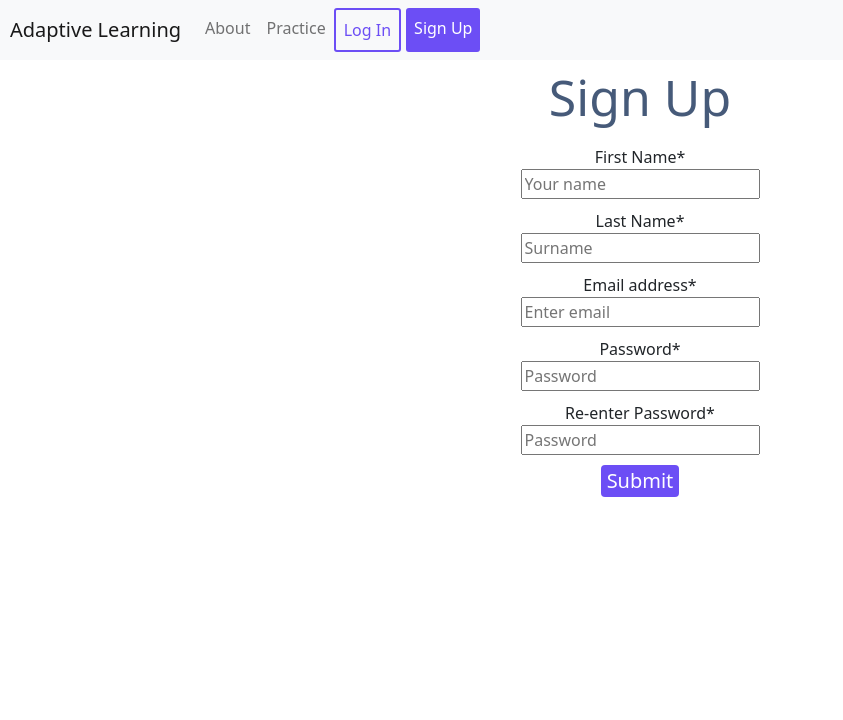
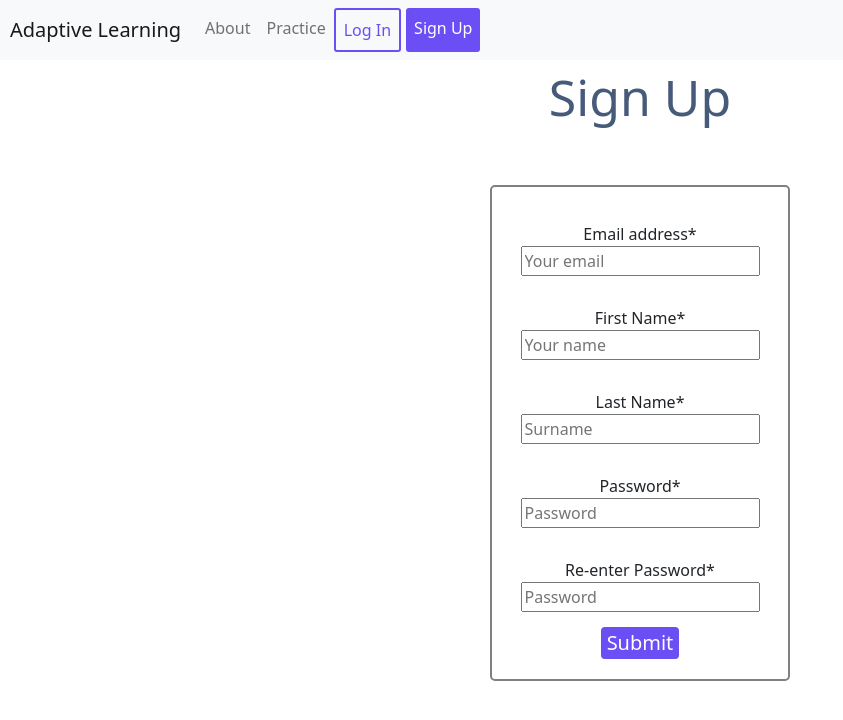
Before and after one commit to adaptivemaths/ALE, a React (Create React App) app in the folder frontend/: page /signup in a window 1280 px wide. Shown: the top 720 px of the page, without its empty margins (0-843 px from the left). Built offline with nearby package versions, Linux system fonts and the light colour scheme; no server answers.

Commit message:
Improve styling for login and signup forms

```diff
--- a/frontend/src/components/home_page/homePage.css
+++ b/frontend/src/components/home_page/homePage.css
@@ -80,3 +80,7 @@ footer {
     border-right: 0;
     align-items: center;
 }
+
+.mail-input input {
+    border-style: none;
+}
--- a/frontend/src/components/login/Login.js
+++ b/frontend/src/components/login/Login.js
@@ -6,31 +6,33 @@ import "./login.css";
 export default class Login extends React.Component {
     render() {
         return (
-            <>
+           <div>
                 <NavBar/>
-                <div className="login-wrapper">
+
                 <div className="login-title">
                     Login
                 </div>
+
+                <div className="login-wrapper">
                     <form>
+                        <span className="login-form">
                             <div className="login-field">
-                            <label className="login-label">Email address*</label>
-                            <input type="email" placeholder="Enter email" />
+                                <label className="login-label">Username</label>
+                                <input name="email" type="email" placeholder="Enter email" />
                             </div>
 
                             <div className="login-field">
-                            <label className="login-label">Password*</label>
-                            <input type="password" placeholder="Password" />
+                                <label className="login-label">Password</label>
+                                <input name="password" type="password" placeholder="Password" />
                             </div>
 
-                        <div className="login-field">
                             <button id="login-submit">
                                 Login
                             </button>
-                        </div>
+                        </span>
                     </form>
                 </div>
-            </>
+            </div>
         );
     }
 }
--- a/frontend/src/components/login/login.css
+++ b/frontend/src/components/login/login.css
@@ -1,24 +1,40 @@
 .login-wrapper {
-    align-items: center;
+    display: flex;
+    justify-content: center;
+    width: 100%;
+    height: auto;
+    flex-wrap: wrap;
 }
 
 .login-title {
     text-align: center;
     color: rgb(70, 90, 121);
     font-size: 50px;
+    flex-wrap: wrap;
 }
 
 .login-field {
     text-align: center;
     margin: 10px;
+    align-items: center;
+    padding: 10px;
 }
 
 .login-label {
-    display: block;
+
 }
 
 .login-form {
     align-items: center;
+    border: 2px solid gray;
+    border-radius: 5px;
+    display: flex;
+    justify-content: center;
+    width: 300px;
+    height: auto;
+    flex-wrap: wrap;
+    padding: 20px;
+    margin-top: 50px;
 }
 
 #login-submit {
--- a/frontend/src/components/signup/SignUp.js
+++ b/frontend/src/components/signup/SignUp.js
@@ -12,40 +12,41 @@ export default class SignUp extends React.Component {
                     <div className="signup-title">
                         Sign Up
                     </div>
+                    <br/>
 
-
+                    <div className="signup-wrapper">
                         <form className="signup-form">
                             <div className="signup-field">
+                                <label className="signup-label">Email address*</label>
+                                <input name="email" type="email" placeholder="Your email" />
+                            </div>
+
+                            <div className="signup-field">
                                 <label className="signup-label">First Name*</label>
-                            <input type="text" placeholder="Your name" />
+                                <input name="firstName" type="text" placeholder="Your name" />
                             </div>
 
                             <div className="signup-field">
                                 <label className="signup-label">Last Name*</label>
-                            <input type="text" placeholder="Surname" />
+                                <input name="lastName" type="text" placeholder="Surname" />
                             </div>
 
-                        <div className="signup-field">
-                            <label className="signup-label">Email address*</label>
-                            <input type="email" placeholder="Enter email" />
-                        </div>
 
                             <div className="signup-field">
                                 <label className="signup-label">Password*</label>
-                            <input type="password" placeholder="Password" />
+                                <input name="password" type="password" placeholder="Password" />
                             </div>
 
                             <div className="signup-field">
                                 <label className="signup-label">Re-enter Password*</label>
-                            <input type="password" placeholder="Password" />
+                                <input  name="reenterPassword" type="password" placeholder="Password" />
                             </div>
 
-                        <div className="signup-field">
-                                <button id="signin-submit">
+                            <button id="signup-submit">
                                 Submit
                             </button>
+                        </form>
                     </div>
-                    </form>
                 </div>
             </>
         );
--- a/frontend/src/components/signup/signup.css
+++ b/frontend/src/components/signup/signup.css
@@ -1,27 +1,44 @@
 .signup-wrapper {
-    align-items: center;
+    display: flex;
+    justify-content: center;
+    width: 100%;
+    height: auto;
+    flex-wrap: wrap;
+    margin-bottom: 20px;
 }
 
 .signup-title {
     text-align: center;
     color: rgb(70, 90, 121);
     font-size: 50px;
+    flex-wrap: wrap;
 }
 
 .signup-field {
     text-align: center;
     margin: 10px;
+    align-items: center;
+    padding: 5px;
 }
 
 .signup-label {
-    display: block;
+
 }
 
 .signup-form {
     align-items: center;
+    border: 2px solid gray;
+    border-radius: 5px;
+    display: flex;
+    justify-content: center;
+    width: 300px;
+    height: auto;
+    flex-wrap: wrap;
+    padding: 20px;
+    margin-top: 50px;
 }
 
-#signin-submit {
+#signup-submit {
     background-color: rgb(108, 78, 245);
     color: white;
     border: none;
@@ -29,6 +46,6 @@
     font-size: 20px;;
 }
 
-#signin-submit:hover {
+#signup-submit:hover {
     background-color: rgb(64, 39, 175);
 }
```
Lines whose indentation alone changed are shown as unchanged.
